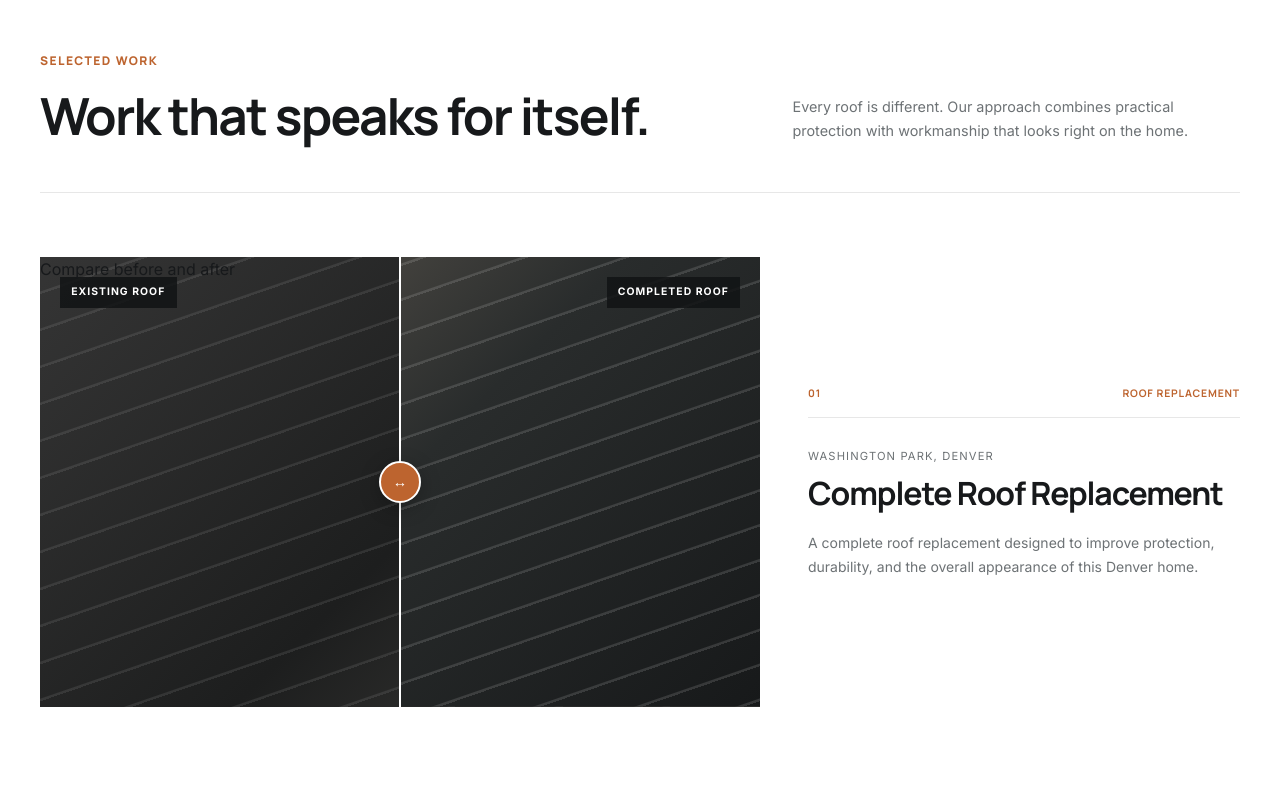
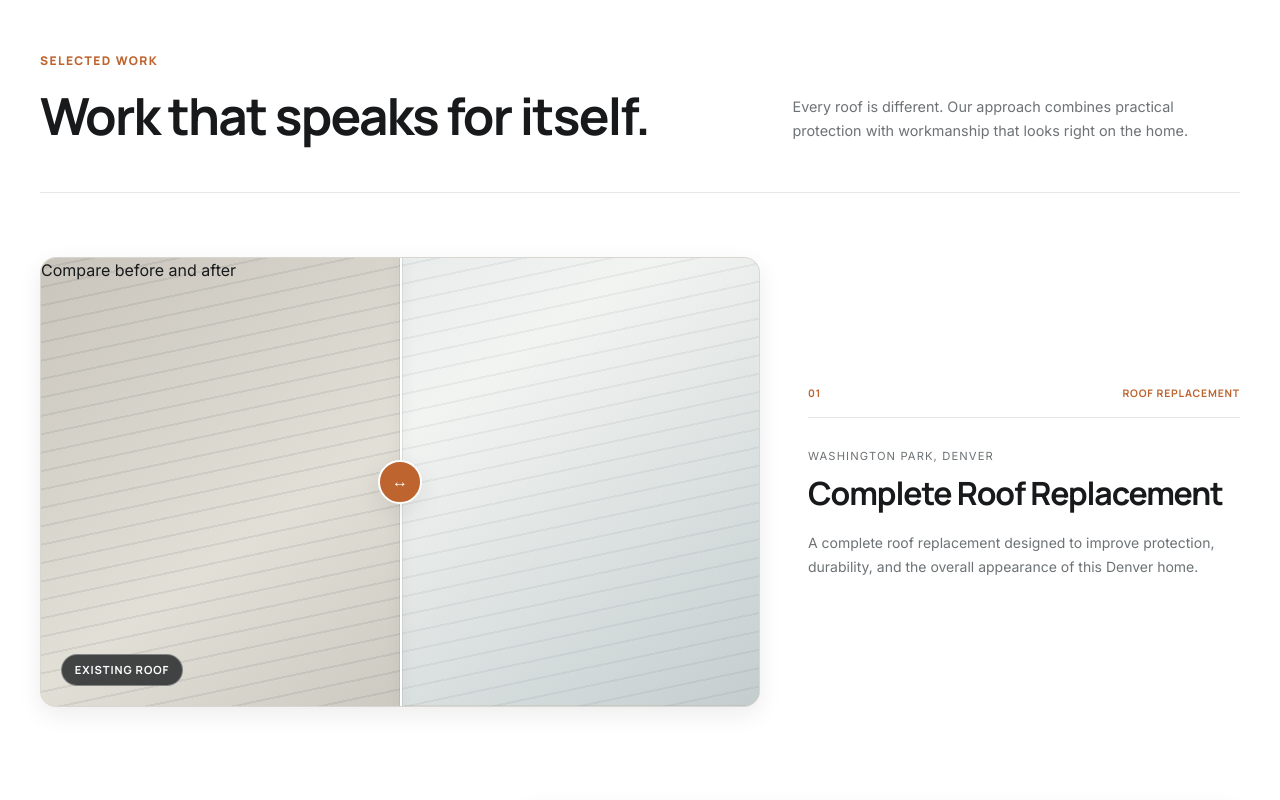
Before and after one commit to seeratfatimaworks-blip/North-Peak-Roofing, a React (Vite) app: page / in a window 1280 px wide. Shown: the part 5420-6220 px from the top of the page. Built offline with nearby package versions, Linux system fonts and the light colour scheme.

Commit message:
Refine before and after slider styling

```diff
--- a/src/components/home/BeforeAfterSlider.css
+++ b/src/components/home/BeforeAfterSlider.css
@@ -1,162 +1,289 @@
 .before-after {
     position: relative;
-
     width: 100%;
     aspect-ratio: 16 / 10;
 
     overflow: hidden;
 
-    background: #292b2b;
+    border: 1px solid var(--border-light);
+    border-radius: var(--radius-lg);
 
-    user-select: none;
+    background: var(--color-cream);
+
+    box-shadow: var(--shadow-md);
+
+    isolation: isolate;
 }
+
+/* =========================
+IMAGE AREAS
+========================= */
 
 .before-after__image {
     position: absolute;
     inset: 0;
+    overflow: hidden;
 
-    overflow: hidden;
+    display: flex;
+    align-items: flex-end;
+
+    padding: 1.25rem;
+
+    background-color: #d9d6ce;
 }
 
 .before-after__image--before {
     background:
-        linear-gradient(135deg,
-            #353535,
-            #1d1e1e 55%,
-            #41403d);
+        linear-gradient(145deg,
+            #c9c5bc 0%,
+            #e2dfd7 45%,
+            #b9b5ad 100%);
 }
 
 .before-after__image--after {
     background:
-        linear-gradient(135deg,
-            #6a6258,
-            #292c2c 50%,
-            #17191a);
+        linear-gradient(145deg,
+            #d9e0e1 0%,
+            #f2f4f2 45%,
+            #c4cdce 100%);
 }
+
+/* =========================
+ROOF PATTERN
+========================= */
 
 .before-after__roof-pattern {
     position: absolute;
+    inset: 0;
+    opacity: 0.45;
 
-    inset: -20%;
+    background-image:
+        repeating-linear-gradient(-12deg,
+            rgba(23, 25, 27, 0.16) 0,
+            rgba(23, 25, 27, 0.16) 2px,
+            transparent 2px,
+            transparent 18px);
 
-    background:
-        repeating-linear-gradient(165deg,
-            transparent 0,
-            transparent 32px,
-            rgba(255, 255, 255, 0.09) 33px,
-            rgba(255, 255, 255, 0.09) 35px);
+    pointer-events: none;
 
-    transform: rotate(-4deg);
 }
 
 .before-after__image--after .before-after__roof-pattern {
-    background:
-        repeating-linear-gradient(165deg,
-            transparent 0,
-            transparent 30px,
-            rgba(255, 255, 255, 0.13) 31px,
-            rgba(255, 255, 255, 0.13) 33px);
+    opacity: 0.25;
+
+    background-image:
+        repeating-linear-gradient(-12deg,
+            rgba(29, 43, 54, 0.22) 0,
+            rgba(29, 43, 54, 0.22) 2px,
+            transparent 2px,
+            transparent 18px);
+
+
 }
 
+/* =========================
+LABELS
+========================= */
+
 .before-after__label {
-    position: absolute;
+    position: relative;
+    z-index: 3;
+    display: inline-flex;
+    align-items: center;
 
-    top: 1.25rem;
+    min-height: 32px;
 
-    padding: 0.45rem 0.7rem;
+    padding-inline: 0.8rem;
 
-    background: rgba(17, 19, 21, 0.85);
+    border: 1px solid rgba(255, 255, 255, 0.35);
+    border-radius: 999px;
 
-    color: white;
+    background: rgba(23, 25, 27, 0.78);
+    color: var(--color-white);
 
-    font-size: 0.65rem;
+    font-family: var(--font-heading);
+    font-size: 0.7rem;
     font-weight: 700;
+    letter-spacing: 0.08em;
 
     text-transform: uppercase;
-    letter-spacing: 0.1em;
+
+    backdrop-filter: blur(8px);
+    -webkit-backdrop-filter: blur(8px);
+
+
 }
 
-.before-after__image--before .before-after__label {
-    left: 1.25rem;
-}
-
-.before-after__image--after .before-after__label {
-    right: 1.25rem;
-}
+/* =========================
+DIVIDER
+========================= */
 
 .before-after__divider {
     position: absolute;
     top: 0;
     bottom: 0;
 
+
     width: 2px;
 
-    z-index: 4;
+    z-index: 5;
 
-    background: white;
+    background: var(--color-white);
 
-    transform: translateX(-50%);
+    box-shadow:
+        0 0 0 1px rgba(23, 25, 27, 0.08),
+        0 0 14px rgba(23, 25, 27, 0.16);
+
+    pointer-events: none;
+
+
+}
+
+/* =========================
+HANDLE
+========================= */
+
+.before-after__handle {
+    position: absolute;
+    top: 50%;
+
+    z-index: 6;
+
+    width: 44px;
+    height: 44px;
+
+    display: grid;
+    place-items: center;
+
+    border: 2px solid var(--color-white);
+    border-radius: 50%;
+
+    background: var(--color-copper);
+    color: var(--color-white);
+
+    font-size: 1rem;
+    font-weight: 700;
+
+    transform: translate(-50%, -50%);
+
+    box-shadow: var(--shadow-md);
 
     pointer-events: none;
 }
 
-.before-after__handle {
-    position: absolute;
-
-    top: 50%;
-
-    z-index: 5;
-
-    width: 42px;
-    height: 42px;
-
-    display: grid;
-    place-items: center;
-
-    border: 2px solid white;
-    border-radius: 50%;
-
-    background: var(--color-copper);
-    color: white;
-
-    font-size: 0.9rem;
-
-    transform: translate(-50%, -50%);
-
-    pointer-events: none;
-
-    box-shadow: 0 5px 20px rgba(0, 0, 0, 0.25);
-}
+/* =========================
+RANGE CONTROL
+========================= */
 
 .before-after__control {
     position: absolute;
     inset: 0;
+    z-index: 10;
 
-    z-index: 10;
+    display: block;
+
+    cursor: ew-resize;
 }
 
 .before-after__control input {
     width: 100%;
     height: 100%;
-
     margin: 0;
 
-    opacity: 0;
+    appearance: none;
+    -webkit-appearance: none;
+
+    background: transparent;
 
     cursor: ew-resize;
 }
 
-.before-after__control input:focus-visible {
-    opacity: 1;
+/* Remove default range track */
+
+.before-after__control input::-webkit-slider-runnable-track {
+    width: 100%;
+    height: 100%;
+    background: transparent;
+    border: 0;
 }
 
-@media (max-width: 600px) {
+.before-after__control input::-moz-range-track {
+    width: 100%;
+    height: 100%;
+    background: transparent;
+    border: 0;
+
+}
+
+/* Remove default thumb */
+
+.before-after__control input::-webkit-slider-thumb {
+    width: 44px;
+    height: 44px;
+    margin-top: calc((100% - 44px) / -2);
+
+    opacity: 0;
+
+    appearance: none;
+    -webkit-appearance: none;
+
+    cursor: ew-resize;
+
+}
+
+.before-after__control input::-moz-range-thumb {
+    width: 44px;
+    height: 44px;
+
+    opacity: 0;
+
+    border: 0;
+    background: transparent;
+
+    cursor: ew-resize;
+
+
+}
+
+/* =========================
+HOVER
+========================= */
+
+.before-after:hover .before-after__handle {
+    transform: translate(-50%, -50%) scale(1.06);
+
+    background: var(--color-copper-dark);
+
+}
+
+/* =========================
+RESPONSIVE
+========================= */
+
+@media (max-width: 700px) {
+
     .before-after {
         aspect-ratio: 4 / 3;
+        border-radius: var(--radius-md);
+    }
+
+    .before-after__image {
+        padding: 1rem;
     }
 
     .before-after__handle {
-        width: 36px;
-        height: 36px;
+        width: 40px;
+        height: 40px;
+
+        font-size: 0.9rem;
     }
+
+    .before-after__label {
+        min-height: 30px;
+
+        padding-inline: 0.7rem;
+
+        font-size: 0.62rem;
+    }
+
 }
--- a/src/components/home/Hero.jsx
+++ b/src/components/home/Hero.jsx
@@ -29,7 +29,7 @@ function Hero() {
                     </p>
 
                     <div className="hero__actions">
-                        <Button href="#contact">
+                        <Button href="#lead-form">
                             Get Your Free Inspection
                         </Button>
 
--- a/src/components/home/HowItWorks.jsx
+++ b/src/components/home/HowItWorks.jsx
@@ -48,7 +48,7 @@ function HowItWorks() {
                 </div>
 
                 <div className="how-it-works__action">
-                    <Button href="#contact">
+                    <Button href="#lead-form">
                         Start With a Free Inspection
                     </Button>
                 </div>
--- a/src/components/home/ProblemSolution.jsx
+++ b/src/components/home/ProblemSolution.jsx
@@ -83,7 +83,7 @@ function ProblemSolution() {
                     </div>
 
                     <div className="problem-solution__action">
-                        <Button href="#contact">
+                        <Button href="#lead-form">
                             Schedule a Free Inspection
                         </Button>
                     </div>
--- a/src/components/home/ServiceAreas.css
+++ b/src/components/home/ServiceAreas.css
@@ -174,7 +174,9 @@
 ========================= */
 
 .service-areas__list {
-    border-top: 1px solid rgba(255, 255, 255, 0.12);
+    display: flex;
+    flex-direction: column;
+    gap: 0.75rem;
 }
 
 .service-area {
--- a/src/components/home/StormHailSection.jsx
+++ b/src/components/home/StormHailSection.jsx
@@ -39,7 +39,7 @@ function StormHailSection() {
                     </p>
 
                     <div className="storm-hail__actions">
-                        <Button href="#contact">
+                        <Button href="#lead-form">
                             Get a Free Storm Inspection
                         </Button>
 
```
